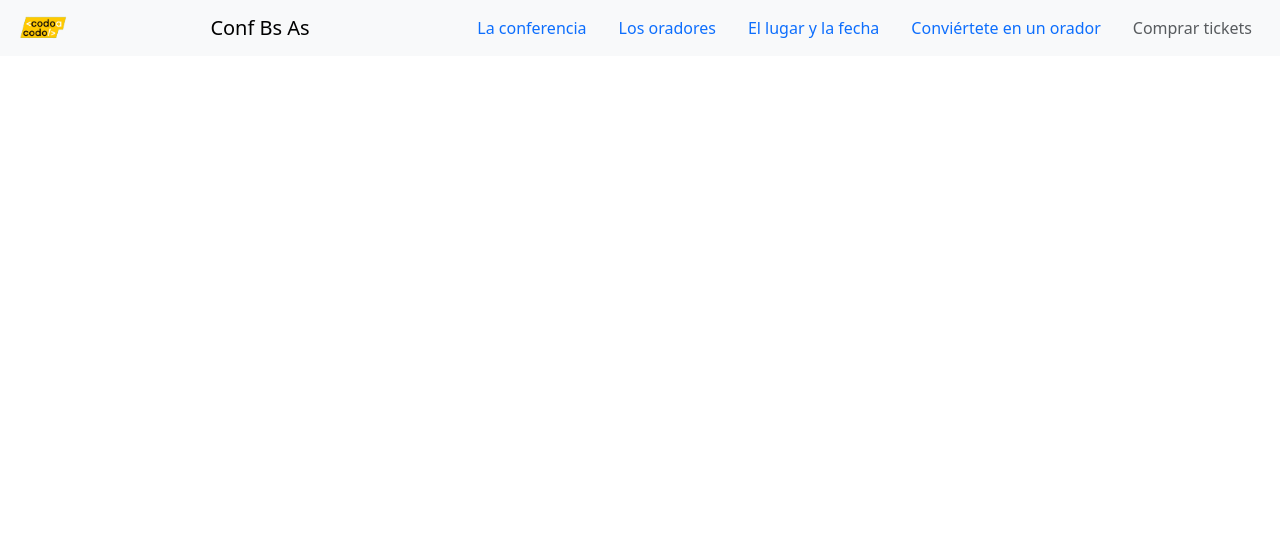
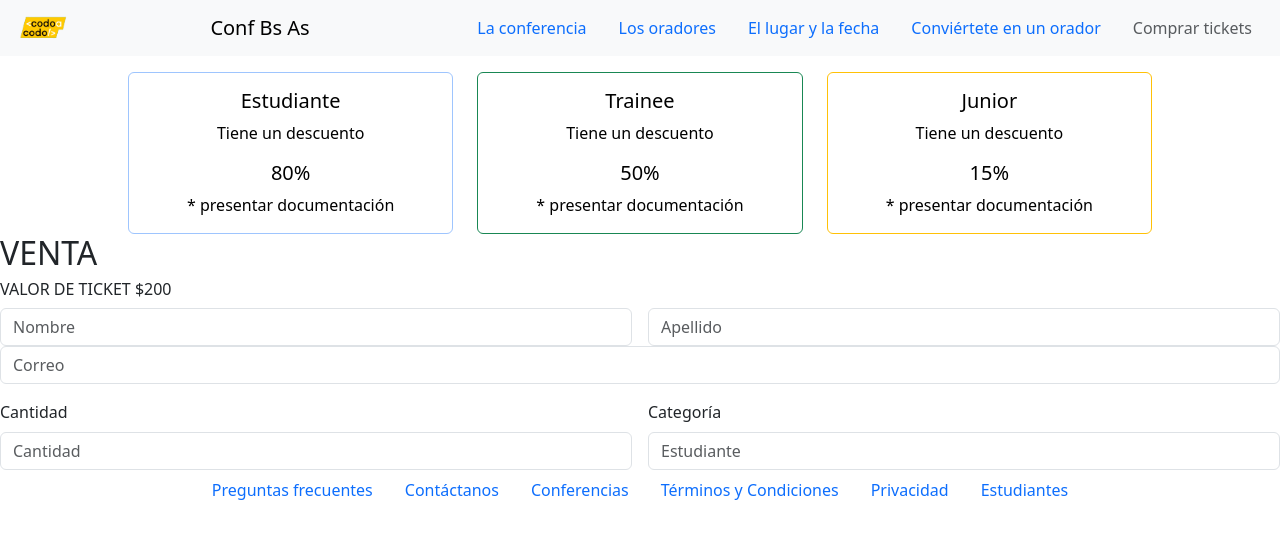
Before and after one commit to BelenAlumine/codoACodo, a plain HTML site: page index2.html in a window 1280 px wide. Drawn offline with nearby package versions, Linux system fonts and the light colour scheme.

Commit message:
Tarjetas y form

```diff
--- a/index2.html
+++ b/index2.html
@@ -7,7 +7,8 @@
     <title>Conf Bs As</title>
     <link rel="shortcut icon" href="img/codoacodo.png">
     <link href="https://cdn.jsdelivr.net/npm/bootstrap@5.3.0-alpha3/dist/css/bootstrap.min.css" rel="stylesheet" integrity="sha384-KK94CHFLLe+nY2dmCWGMq91rCGa5gtU4mk92HdvYe+M/SXH301p5ILy+dN9+nJOZ" crossorigin="anonymous">
-    <link href="styles.css" rel="stylesheet" type="text/css">
+    <link href="styles2.css" rel="stylesheet" type="text/css">
+    <link href="script.js" rel="scripts" type="JavaScript">
 </head>
 
 <body>
@@ -41,8 +42,93 @@
 
     </header>
     <main>
+        <!--Cuadros superiores-->
+        <br>
+        <br>
+        <br>
+
+
+
+
+
+
+        <section class="card-section">
+
+          <div class="row row-cols-1 row-cols-md-3 g-4">
+
+
+              <div class="col">
+                <div class="card h-100  border-primary-subtle">
+
+                  <div class="card-body">
+                    <h5 class="card-title">Estudiante</h5>
+                    <p class="card-text">Tiene un descuento</p>
+                    <h5 class="card-text">80%</h5>
+                    <p class="card-text">* presentar documentación</p>
+                  </div>
+                </div>
+              </div>
+
+              <div class="col">
+                <div class="card h-100 border-success">
+
+                <div class="card-body">
+                  <h5 class="card-title">Trainee</h5>
+                  <p class="card-text">Tiene un descuento</p>
+                  <h5 class="card-text">50%</h5>
+                  <p class="card-text">* presentar documentación</p>
+                  </div>
+                </div>
+              </div>
+
+              <div class="col">
+                <div class="card h-100 border-warning">
+
+                <div class="card-body">
+                  <h5 class="card-title">Junior</h5>
+                  <p class="card-text">Tiene un descuento</p>
+                  <h5 class="card-text">15%</h5>
+                  <p class="card-text">* presentar documentación</p>
+                  </div>
+                </div>
+              </div>
+            </div>
+
+      </section>
+  </section>
+    <div id="divisor">
+        <h2>VENTA</h2>
+        <h6>VALOR DE TICKET $200</h6>
+    </div>
+
+  <section id="forms">
+    <div class="row g-3">
+        <div class="col">
+          <input type="text" class="form-control" placeholder="Nombre" aria-label="First name">
+        </div>
+        <div class="col">
+          <input type="text" class="form-control" placeholder="Apellido" aria-label="Last name">
+        </div>
+    </div>
+
+    <div class="mb-3">
+        <input type="text" class="form-control" placeholder="Correo" aria-label="Correo">
+    </div>
+
+    <div class="row g-3">
+      <div class="col">
+        <label for="formGroupExampleInput" class="form-label">Cantidad</label>
+        <input type="text" class="form-control" id="formGroupExampleInput" placeholder="Cantidad">
+      </div>
+
+      <div class="col">
+        <label for="formGroupExampleInput2" class="form-label">Categoría</label>
+        <input type="text" class="form-control" id="formGroupExampleInput2" placeholder="Estudiante">
+      </div>
+    </div>
 
     </main>
+  </section>
 </body>
 <!--footer-->
 <footer>
--- a/styles.css
+++ b/styles.css
@@ -1,5 +1,10 @@
 header {
   background-color: #272727
+}
+
+.logo {
+  max-width: 5%;
+  max-height: 5%;
 }
 
 div#oradores {
@@ -9,34 +14,11 @@ div#oradores {
 .contenedor{
   position: relative;
 }
-/**/
 .card-img-overlay {
   padding: 7rem;
   margin-right: 3rem;
   text-align: right;
   overflow: hidden;
-}
-
-/**/
-.textoIntro {
-  position: absolute;
- top: 45%;
- left: 0;
- top: 15%;
- width: 100%;
- width: 50%;
- align-items: right;
-}
-
-.logo {
-
-  max-width: 5%;
-  max-height: 5%;
-}
-
-
-.ConfTitulo {
-  color: white;
 }
 
 p {
--- /dev/null
+++ b/styles2.css
@@ -0,0 +1,58 @@
+/*NavBar*/
+header {
+    background-color: #272727
+  }
+
+  .logo {
+    max-width: 5%;
+    max-height: 5%;
+  }
+
+  div#oradores {
+    text-align: center;
+  }
+
+  .contenedor{
+    position: relative;
+  }
+
+  /*Cuadros de descuentos*/
+  .card-title {
+    color: black;
+  }
+
+  .card-text {
+    color: black;
+  }
+
+  .titulo-tarjeta {
+    color: black;
+    text-align: center;
+  }
+
+  .cupones {
+    align-items: center;
+    position: relative;
+  }
+
+  .divisor {
+    text-align: center;
+  }
+
+  .forms {
+    padding-left: 10%;
+    padding-right: 20%;
+  }
+
+.card-section {
+  padding-left: 10%;
+  padding-right: 10%;
+}
+
+.card-title {
+  text-align: center;
+}
+
+.card-text {
+  text-align: center;
+}
```
Also changed, not shown: scritps.js (added).
